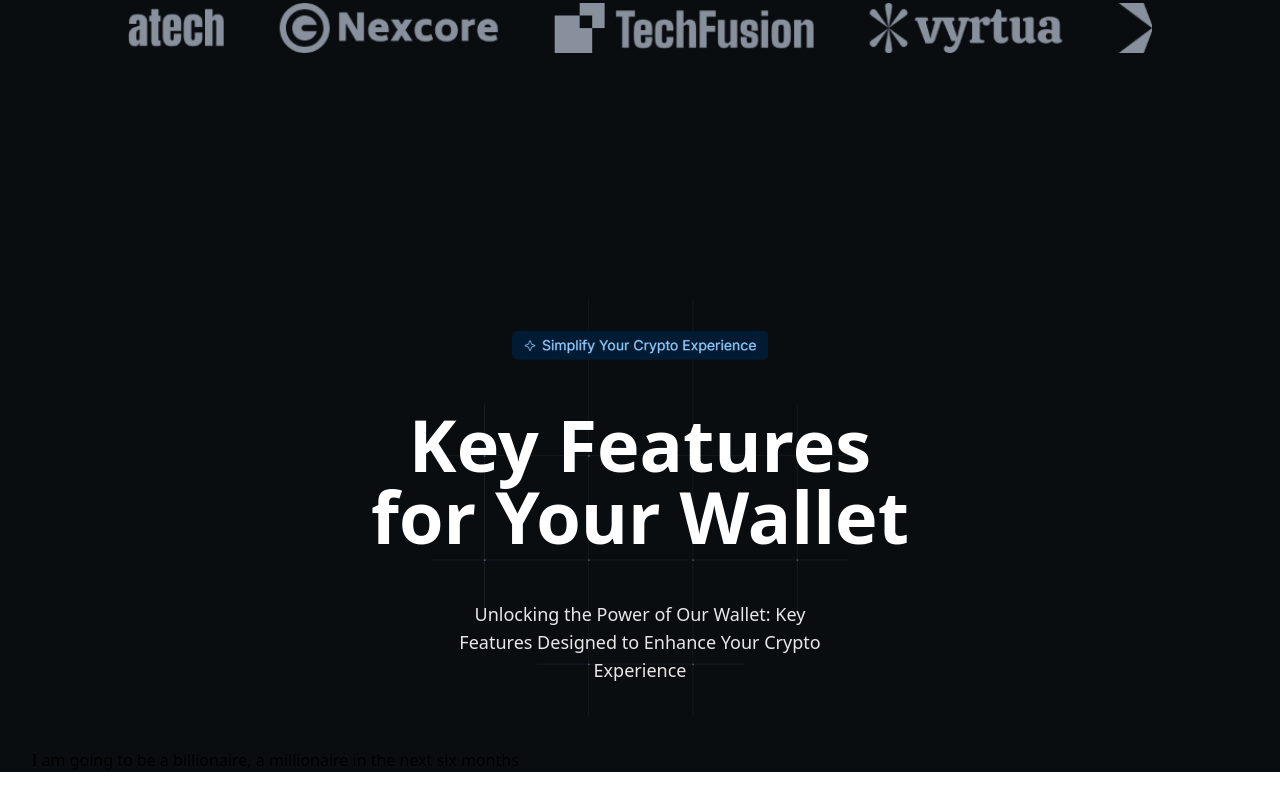
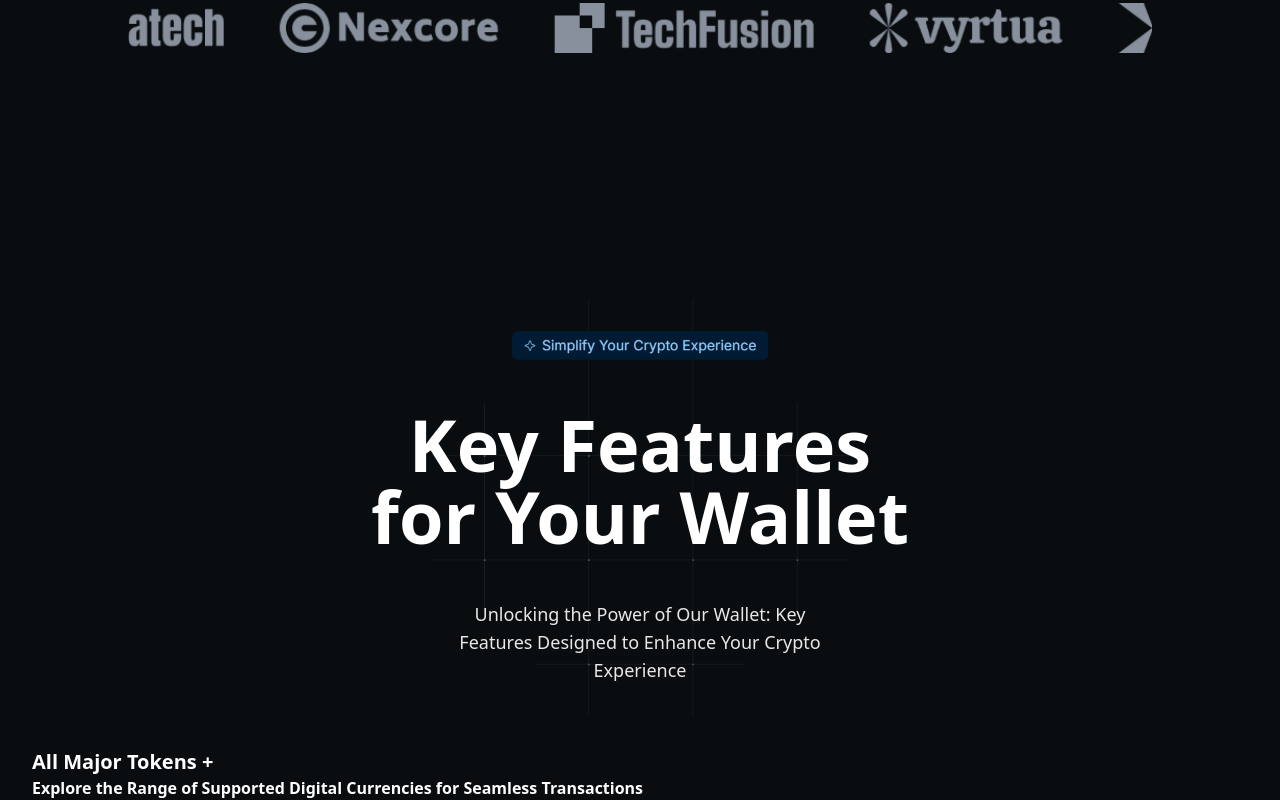
Before and after one commit to Kelechikizito/apexwallet-landing-page, a React (Vite) app: page / in a window 1280 px wide. Shown: the part 979-1779 px from the top of the page. Before the commit the page ends 1751 px from the top, so only its background shows below. Built offline with nearby package versions, Linux system fonts and the light colour scheme.

Commit message:
files update

```diff
--- a/src/components/FeaturesCard.jsx
+++ b/src/components/FeaturesCard.jsx
@@ -1,4 +1,5 @@
 import PropTypes from 'prop-types';
+import { motion } from 'framer-motion';
 
 const FeaturesCard = (props) => {
   return (
@@ -7,8 +8,9 @@ const FeaturesCard = (props) => {
             {props.sex}
         </div>
 
-        <div>
-
+        <div className='text-white'>
+          <h1 className='text-xl font-bold'>{props.cardTitle}</h1>
+          <p className='font-semibold'>{props.cardDetails}</p>
         </div>
     </div>
   )
@@ -16,6 +18,8 @@ const FeaturesCard = (props) => {
 
 FeaturesCard.propTypes = {
   sex: PropTypes.string.isRequired,
+  cardDetails: PropTypes.string.isRequired,
+  cardTitle: PropTypes.string.isRequired,
 };
 
 export default FeaturesCard
--- a/src/components/FeaturesSection.jsx
+++ b/src/components/FeaturesSection.jsx
@@ -1,5 +1,6 @@
 import spanPill from "../assets/span-pill/Variant-1.png";
 import squareBackground from "../assets/backgrounds/Squares-Background.png";
+import FeaturesCard from "./FeaturesCard";
 
 const FeaturesSection = () => {
   return (
@@ -32,7 +33,10 @@ const FeaturesSection = () => {
       </div>
 
       <div>
-        I am going to be a billionaire, a millionaire in the next six months
+        <FeaturesCard
+        cardTitle="All Major Tokens +"
+        cardDetails="Explore the Range of Supported Digital Currencies for Seamless Transactions"
+        />
       </div>
     </div>
   );
```
